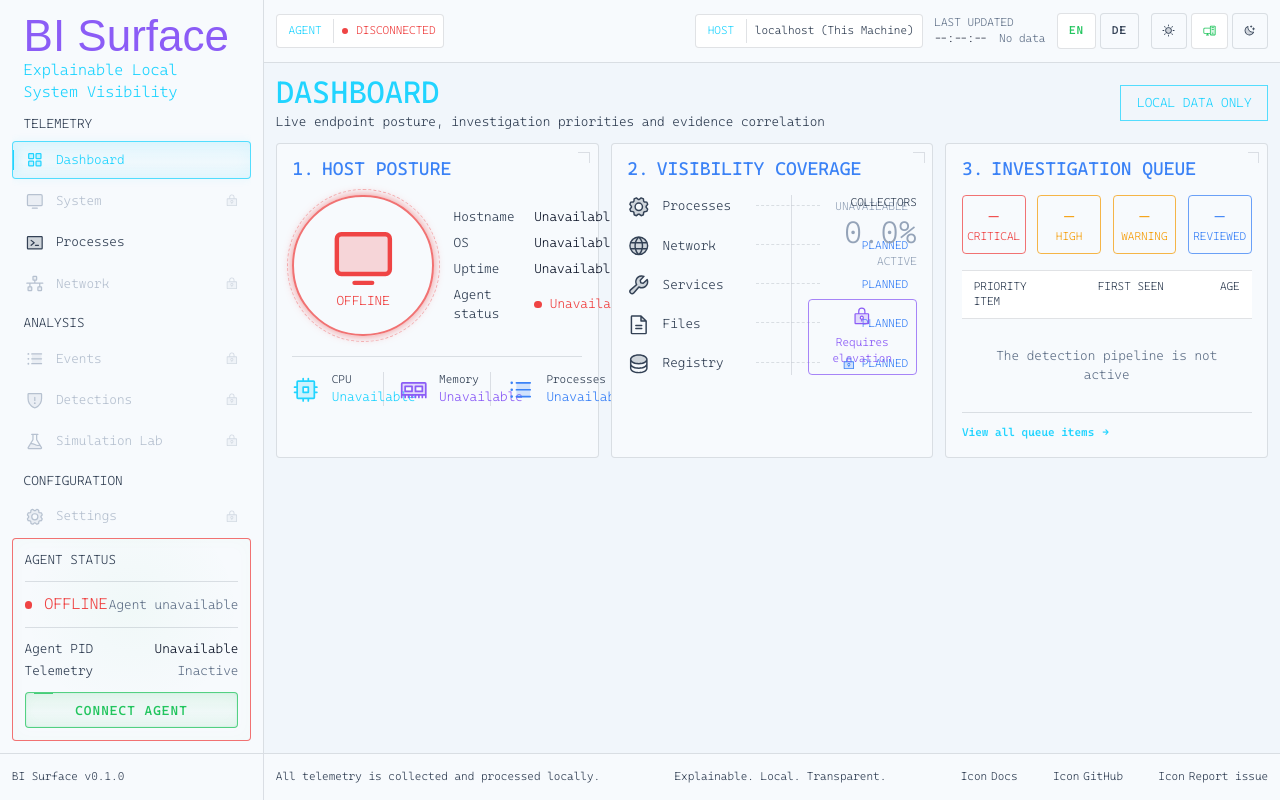
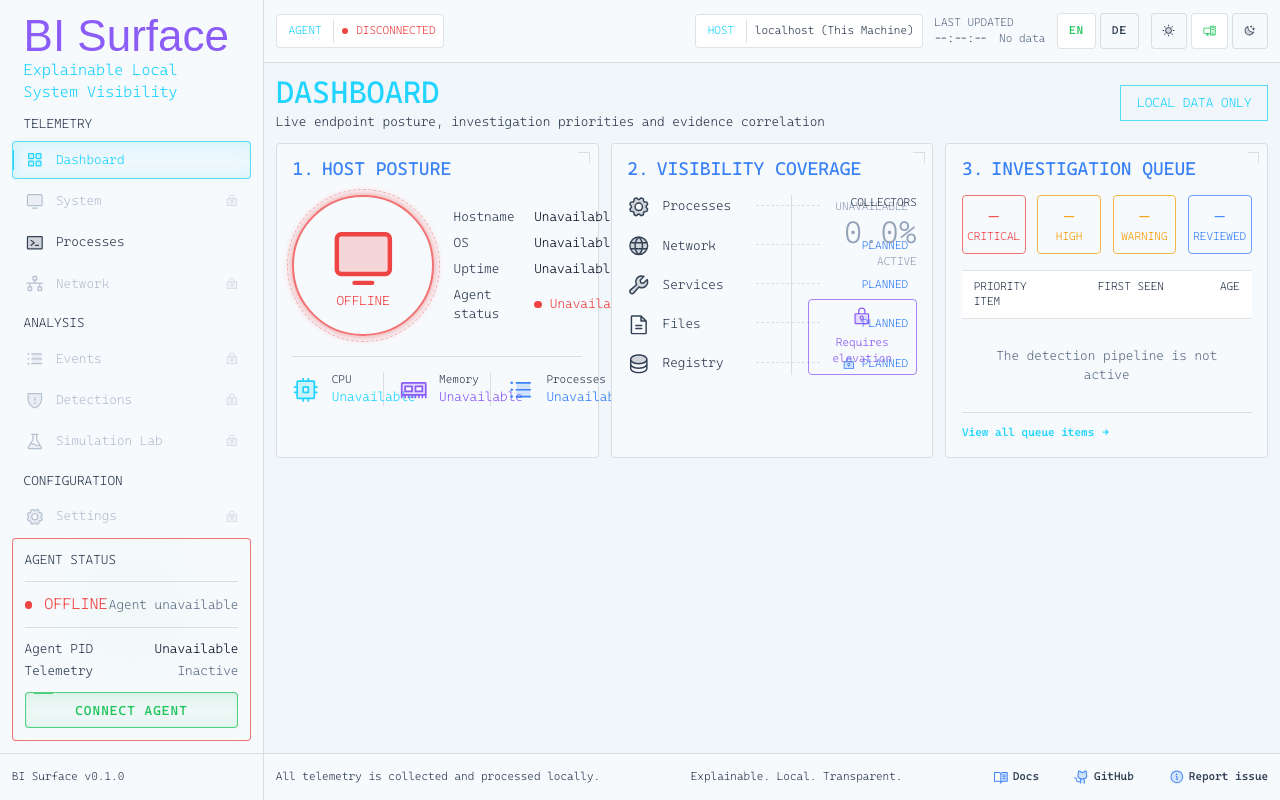
Before and after one commit to piotr-bania/bi-surface, a Next.js app in the folder apps/web/: page / in a window 1280 px wide. Built offline with nearby package versions, Linux system fonts and the light colour scheme; a web font is replaced by a local one.

Commit message:
feat: enhance layout and styling with new scrollbar, footer translations, and Lenis smooth scrolling provider

```diff
--- a/apps/web/app/layout.tsx
+++ b/apps/web/app/layout.tsx
@@ -15,12 +15,14 @@ export default function RootLayout({
 }>) {
     return (
         <html lang="en" data-theme="dark" suppressHydrationWarning={true}>
-            <body suppressHydrationWarning={true}>
+            <body className="h-dvh overflow-hidden" suppressHydrationWarning={true}>
                 <Language_Provider>
                     <Agent_Connection_Provider>
                         <Topbar />
                         <Sidebar />
-                        {children}
+                        <main className="fixed left-[264px] right-0 top-16 bottom-12 w-[calc(100%-264px)] overflow-y-auto overflow-x-hidden">
+                            {children}
+                        </main>
                         <Footer />
                     </Agent_Connection_Provider>
                 </Language_Provider>
--- a/apps/web/app/page.tsx
+++ b/apps/web/app/page.tsx
@@ -2,7 +2,7 @@ import Dashboard_Container from "@/components/routes/dashboard/Dashboard_Contain
 
 export default function Home_Page() {
     return (
-        <div className="absolute left-[264px] top-16 grid w-[calc(100%-264px)] h-fit grid-cols-12 gap-3 p-3">
+        <div className="absolute w-full grid grid-cols-12 gap-3 p-3">
             <Dashboard_Container />
         </div>
     )
--- a/apps/web/app/processes/page.tsx
+++ b/apps/web/app/processes/page.tsx
@@ -2,7 +2,7 @@ import Processes_Container from "@/components/routes/processes/Processes_Contain
 
 export default function Processes_Page() {
     return (
-        <div className="absolute left-[264px] top-16 grid h-fit w-[calc(100%-264px)] grid-cols-12 gap-3 p-3">
+        <div className="absolute grid w-full grid-cols-12 gap-3 p-3">
             <Processes_Container />
         </div>
     )
--- a/apps/web/components/layout/footer/Footer.tsx
+++ b/apps/web/components/layout/footer/Footer.tsx
@@ -1,8 +1,16 @@
-import packageJson from "@/package.json"
+"use client"
+
+import { useLanguage } from "@/i18n/Language_Context"
+import { PiBookOpenTextDuotone, PiGithubLogoDuotone, PiInfoDuotone } from "react-icons/pi"
+
 import Card from "@/components/ui/cards/Card"
 import Paragraph from "@/components/ui/text/Paragraph"
 
 export default function Footer() {
+    const { dictionary } = useLanguage()
+
+    const copy = dictionary.common.footer
+
     return (
         <Card
             topBorder
@@ -10,44 +18,36 @@ export default function Footer() {
             bottomBorder={false}
             leftBorder={false}
             rounded={false}
-            className="flex h-12 w-full items-center gap-0! p-0!"
+            className="fixed bottom-0 left-[264px] z-50 flex h-12 w-[calc(100%-264px)] items-center gap-0! p-0!"
         >
-            {/* Footer left */}
-            <Card
-                topBorder={false}
-                rightBorder
-                bottomBorder={false}
-                leftBorder={false}
-                rounded={false}
-                className="flex h-full w-[264px] shrink-0 items-center p-3"
-            >
-                <Paragraph className="paragraph_tiny">BI Surface v{packageJson.version}</Paragraph>
-            </Card>
-
-            {/* Footer right */}
-            <div className="flex-1 flex flex-row items-center justify-between gap-3 p-3">
+            <div className="flex flex-1 flex-row items-center justify-between gap-3 p-3">
                 {/* Telemetry paragraph */}
-                <Paragraph className="paragraph_tiny">
-                    All telemetry is collected and processed locally.
-                </Paragraph>
+                <Paragraph className="paragraph_tiny">{copy.telemetry}</Paragraph>
 
                 {/* Statement paragraph */}
-                <Paragraph className="paragraph_tiny">Explainable. Local. Transparent.</Paragraph>
+                <Paragraph className="paragraph_tiny">{copy.statement}</Paragraph>
 
                 {/* Links */}
                 <div className="flex flex-row items-center justify-end gap-9">
-                    <div className="flex flex-row items-center gap-1">
-                        <Paragraph className="paragraph_tiny">Icon</Paragraph>
-                        <Paragraph className="paragraph_tiny">Docs</Paragraph>
-                    </div>
-                    <div className="flex flex-row items-center gap-1">
-                        <Paragraph className="paragraph_tiny">Icon</Paragraph>
-                        <Paragraph className="paragraph_tiny">GitHub</Paragraph>
-                    </div>
-                    <div className="flex flex-row items-center gap-1">
-                        <Paragraph className="paragraph_tiny">Icon</Paragraph>
-                        <Paragraph className="paragraph_tiny">Report issue</Paragraph>
-                    </div>
+                    <a
+                        href="https://github.com/piotr-bania/bi-surface"
+                        target="_blank"
+                        rel="noopener noreferrer"
+                        className="flex flex-row items-center gap-1 hover:opacity-80 transition-all"
+                    >
+                        <PiBookOpenTextDuotone aria-label="GitHub" className="size-4 info" />
+                        <Paragraph className="paragraph_tiny">{copy.docs}</Paragraph>
+                    </a>
+
+                    <a className="flex flex-row items-center gap-1 hover:opacity-80 transition-all">
+                        <PiGithubLogoDuotone aria-label="GitHub" className="size-4 info" />
+                        <Paragraph className="paragraph_tiny">{copy.github}</Paragraph>
+                    </a>
+
+                    <a className="flex flex-row items-center gap-1 hover:opacity-80 transition-all">
+                        <PiInfoDuotone aria-label="Info" className="size-4 info" />
+                        <Paragraph className="paragraph_tiny">{copy.reportIssue}</Paragraph>
+                    </a>
                 </div>
             </div>
         </Card>
--- a/apps/web/components/layout/topbar/Topbar.tsx
+++ b/apps/web/components/layout/topbar/Topbar.tsx
@@ -19,7 +19,7 @@ export default function Topbar() {
             bottomBorder
             leftBorder={false}
             rounded={false}
-            className="absolute left-[264px] top-0 w-[calc(100%-264px)] h-16 flex flex-row items-center justify-between gap-3 p-3"
+            className="fixed left-[264px] top-0 w-[calc(100%-264px)] h-16 flex flex-row items-center justify-between gap-3 p-3 z-50"
         >
             {/* Agent connection status */}
             <Agent_Status_Pill />
--- a/apps/web/i18n/de/common.ts
+++ b/apps/web/i18n/de/common.ts
@@ -28,4 +28,12 @@ export const common: TranslationDictionary["common"] = {
         minutesAgo: "Min. zuvor",
         hoursAgo: "Std. zuvor",
     },
+
+    footer: {
+        telemetry: "Alle Telemetriedaten werden lokal erfasst und verarbeitet.",
+        statement: "Erklärbar. Lokal. Transparent.",
+        docs: "Dokumentation",
+        github: "GitHub",
+        reportIssue: "Problem melden",
+    },
 }
--- a/apps/web/i18n/en/common.ts
+++ b/apps/web/i18n/en/common.ts
@@ -26,4 +26,12 @@ export const common = {
         minutesAgo: "m ago",
         hoursAgo: "h ago",
     },
+
+    footer: {
+        telemetry: "All telemetry is collected and processed locally.",
+        statement: "Explainable. Local. Transparent.",
+        docs: "Docs",
+        github: "GitHub",
+        reportIssue: "Report issue",
+    },
 }
--- a/apps/web/package.json
+++ b/apps/web/package.json
@@ -9,6 +9,7 @@
         "lint": "eslint"
     },
     "dependencies": {
+        "lenis": "^1.3.26",
         "motion": "^13.0.0",
         "next": "16.2.12",
         "react": "19.2.4",
--- /dev/null
+++ b/apps/web/providers/Lenis_Provider.tsx
@@ -0,0 +1,73 @@
+"use client"
+
+import { useEffect, useRef, type ReactNode } from "react"
+
+import Lenis from "lenis"
+
+type MenuOverlayScrollLockDetail = {
+    locked: boolean
+}
+
+type MenuOverlayScrollLockEvent = CustomEvent<MenuOverlayScrollLockDetail>
+
+type Lenis_Provider_Props = {
+    children: ReactNode
+}
+
+export default function Lenis_Provider({ children }: Lenis_Provider_Props) {
+    const wrapperRef = useRef<HTMLElement>(null)
+    const contentRef = useRef<HTMLDivElement>(null)
+
+    useEffect(() => {
+        const wrapper = wrapperRef.current
+        const content = contentRef.current
+
+        if (!wrapper || !content) {
+            return
+        }
+
+        const lenis = new Lenis({
+            wrapper,
+            content,
+            smoothWheel: true,
+        })
+
+        let animationFrameId: number
+
+        const handleMenuScrollLock = (event: Event) => {
+            const customEvent = event as MenuOverlayScrollLockEvent
+
+            if (customEvent.detail?.locked) {
+                lenis.stop()
+            } else {
+                lenis.start()
+            }
+        }
+
+        const raf = (time: number) => {
+            lenis.raf(time)
+            animationFrameId = requestAnimationFrame(raf)
+        }
+
+        window.addEventListener("menu-overlay-scroll-lock", handleMenuScrollLock)
+
+        animationFrameId = requestAnimationFrame(raf)
+
+        return () => {
+            window.removeEventListener("menu-overlay-scroll-lock", handleMenuScrollLock)
+
+            cancelAnimationFrame(animationFrameId)
+
+            lenis.destroy()
+        }
+    }, [])
+
+    return (
+        <main
+            ref={wrapperRef}
+            className="fixed top-16 right-0 bottom-12 left-[264px] overflow-x-hidden overflow-y-auto"
+        >
+            <div ref={contentRef}>{children}</div>
+        </main>
+    )
+}
--- a/apps/web/styles/_tokens.scss
+++ b/apps/web/styles/_tokens.scss
@@ -32,6 +32,9 @@ $system_color: #94a3b8;
     --text-muted: #64748b;
     --text-disabled: #94a3b8;
     --border-neutral: rgba(148, 163, 184, 0.2);
+    --scrollbar-track: rgba(33, 212, 255, 0.1);
+    --scrollbar-thumb: #8B5CF6;
+    --scrollbar-thumb-hover: #9A72F8;
 }
 
 [data-theme='light'] {
@@ -44,6 +47,9 @@ $system_color: #94a3b8;
     --text-muted: #64748b;
     --text-disabled: #94a3b8;
     --border-neutral: rgba(51, 65, 85, 0.15);
+    --scrollbar-track: rgba(33, 212, 255, 0.16);
+    --scrollbar-thumb: #8B5CF6;
+    --scrollbar-thumb-hover: #9A72F8;
 }
 
 // ---------- Borders ----------
--- a/apps/web/styles/defaults.scss
+++ b/apps/web/styles/defaults.scss
@@ -19,3 +19,33 @@ body {
         background-color 180ms ease,
         color 180ms ease;
 }
+
+// ---------- Custom Scrollbar ----------
+@supports not selector(::-webkit-scrollbar) {
+    * {
+        scrollbar-width: thin;
+        scrollbar-color: var(--scrollbar-thumb) var(--scrollbar-track);
+    }
+}
+
+::-webkit-scrollbar {
+    width: 6px;
+    height: 6px;
+}
+
+::-webkit-scrollbar-track {
+    background: var(--scrollbar-track);
+}
+
+::-webkit-scrollbar-thumb {
+    background-color: var(--scrollbar-thumb);
+    border-radius: 9999px;
+
+    &:hover {
+        background-color: var(--scrollbar-thumb-hover) !important;
+    }
+}
+
+::-webkit-scrollbar-corner {
+    background: transparent;
+}
```
Also changed, not shown: apps/web/components/layout/sidebar/Sidebar.tsx (+16 -1 lines), 1 other file (tests, documents, lock files or other folders).
